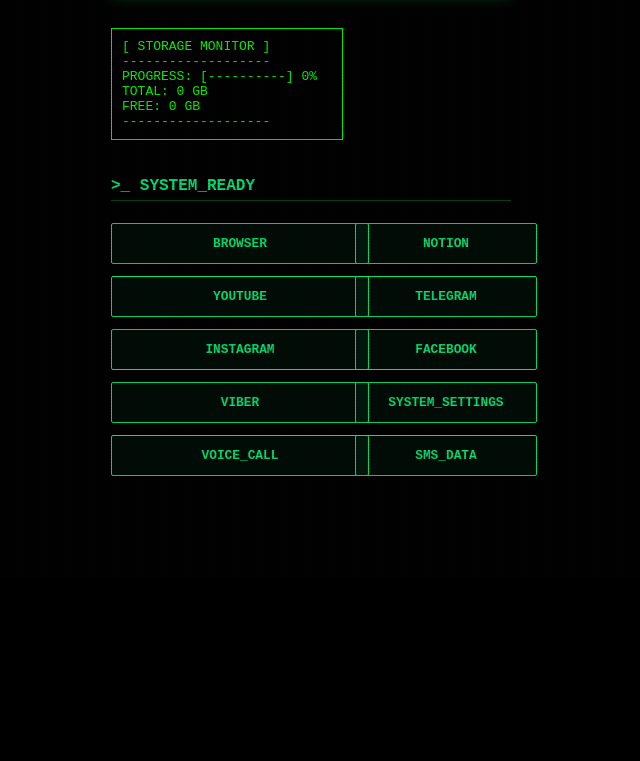
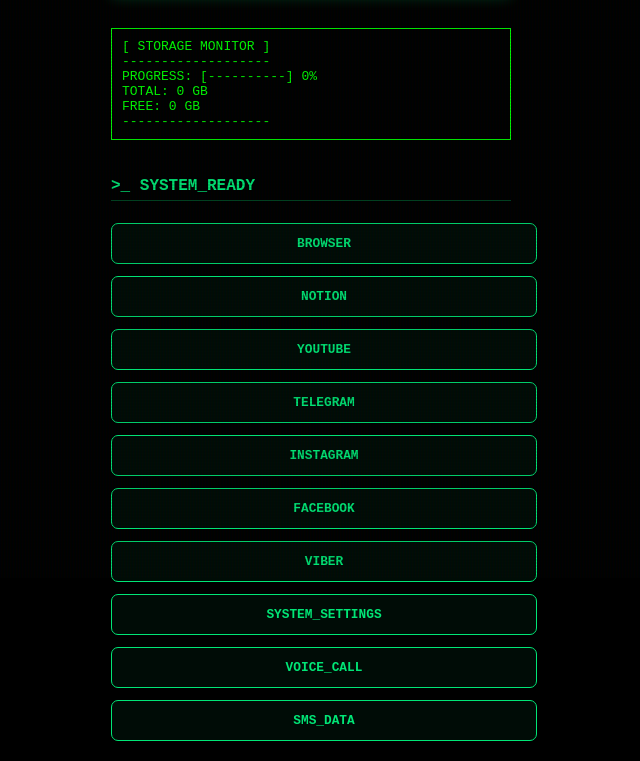
Before and after one commit to Maks-Onyshchenko13051927101261/zen_sloth, a website: page index.html in a window 1280 px wide. Shown: the part 222-983 px from the top of the page, without its empty margins (329-969 px from the left). Before the commit the page ends 840 px from the top, so only its background shows below. Drawn offline with Linux system fonts and the light colour scheme; no server answers.

Commit message:
style: add styles

```diff
--- a/index.html
+++ b/index.html
@@ -11,8 +11,8 @@
 </head>
 <body>
     <div class="stats-line">
+        <span id="weather-status">WX: LOADING...</span>
         <span id="status-line" style="color: #555;">SRV: OFFLINE</span>
-        <span id="weather-status">WX: LOADING...</span>
         <span id="battery-status">BATT: --%</span>
     </div>
 
--- a/zen/style.css
+++ b/zen/style.css
@@ -29,8 +29,8 @@ body::after {
 .container {
     width: 100%;
     max-width: 400px;
-    display: grid;
-    /* grid-template-columns: 1fr 1fr; */
+    display: flex;
+    flex-direction: column;
     gap: 12px;
     z-index: 5;
 }
@@ -76,12 +76,11 @@ h3 {
     text-decoration: none;
     color: #00e676;
     text-align: center;
-    border-radius: 2px;
+    border-radius: 7px;
     transition: 0.1s;
     text-transform: uppercase;
     font-weight: bold;
     font-size: 0.8rem;
-    /* height: 55px; */
     width: 100%;
     background: rgba(0, 230, 118, 0.05);
 }
```
